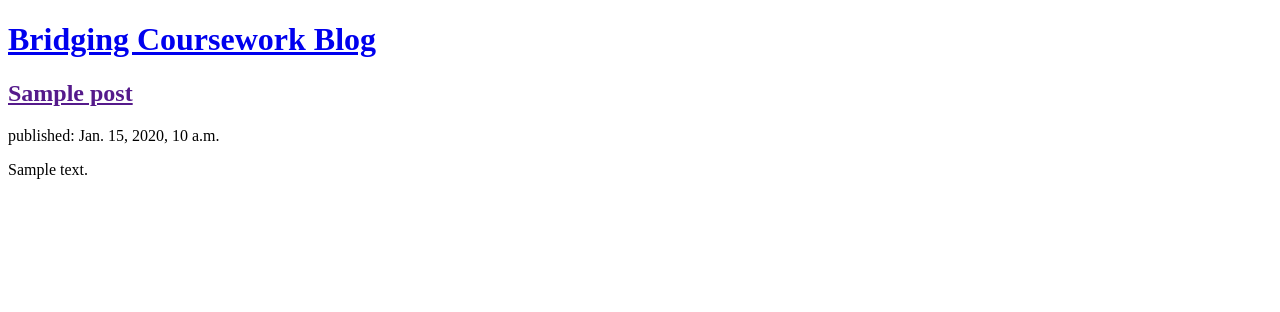
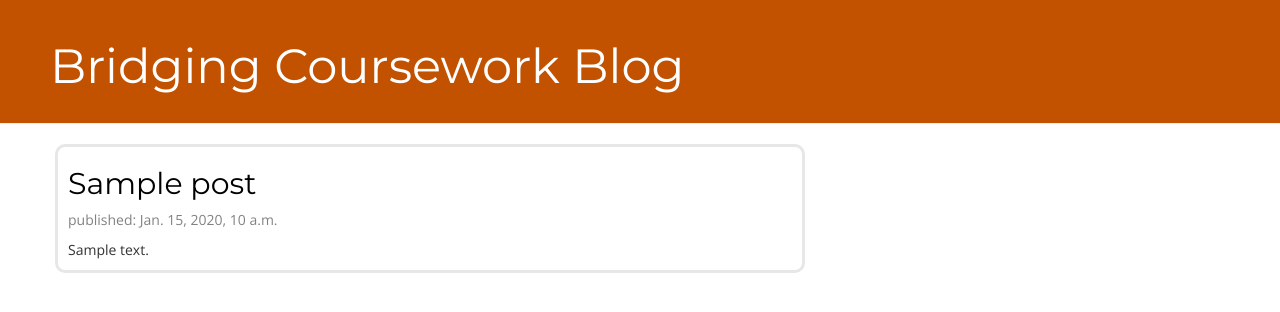
Before and after one commit to mxs1285/BlogBridgingCoursework, a Django app: page / in a window 1280 px wide. Shown: the top 312 px of the page. Run offline with Django 3.2, Linux system fonts and the light colour scheme; tables that the repository leaves empty hold one stand-in row (values such as "Sample post"); some libraries are stand-ins or nearby versions.

Commit message:
Added view and template for detailed blog post as well as CSS for the site.

```diff
--- /dev/null
+++ b/blog/static/css/blog.css
@@ -0,0 +1,55 @@
+.page-header {
+    background-color: #C25100;
+    margin-top: 0;
+    padding: 20px 20px 20px 40px;
+}
+
+.page-header h1, .page-header h1 a, .page-header h1 a:visited, .page-header h1 a:active {
+    color: #ffffff;
+    font-size: 36pt;
+    text-decoration: none;
+}
+
+.content {
+    margin-left: 40px;
+}
+
+h1, h2, h3, h4 {
+    margin-left: 10px;
+    font-family: 'Montserrat', sans-serif;
+}
+
+p {
+    margin-left: 10px;
+    font-family: 'Open Sans', sans-serif;
+}
+
+.date {
+    color: #828282;
+}
+
+.save {
+    float: right;
+}
+
+.post-form textarea, .post-form input {
+    width: 100%;
+}
+
+.top-menu, .top-menu:hover, .top-menu:visited {
+    color: #ffffff;
+    float: right;
+    font-size: 26pt;
+    margin-right: 20px;
+}
+
+.post {
+    border: 3px solid #e7e7e7;
+    border-radius: 10px;
+
+    margin-bottom: 10px;
+}
+
+.post h2 a, .post h2 a:visited {
+    color: #000000;
+}
--- /dev/null
+++ b/blog/templates/blog/base.html
@@ -0,0 +1,27 @@
+{% load static %}
+<!DOCTYPE html>
+<html lang="en">
+    <head>
+        <link rel="stylesheet" href="//maxcdn.bootstrapcdn.com/bootstrap/3.2.0/css/bootstrap.min.css">
+        <link rel="stylesheet" href="//maxcdn.bootstrapcdn.com/bootstrap/3.2.0/css/bootstrap-theme.min.css">
+        <link href="https://fonts.googleapis.com/css2?family=Montserrat&family=Open+Sans&display=swap" rel="stylesheet">
+
+        <link rel="stylesheet" href="{% static 'css/blog.css' %}">
+        <meta charset="UTF-8">
+
+        <title>Bridging Coursework Blog</title>
+    </head>
+    <body>
+        <div class="page-header">
+            <h1><a href="/">Bridging Coursework Blog</a></h1>
+        </div>
+        <div class="content container">
+            <div class="row">
+                <div class="col-md-8">
+                {% block content %}
+                {% endblock %}
+                </div>
+            </div>
+        </div>
+    </body>
+</html>
--- a/blog/templates/blog/post_list.html
+++ b/blog/templates/blog/post_list.html
@@ -1,20 +1,13 @@
-<!DOCTYPE html>
-<html lang="en">
-<head>
-    <meta charset="UTF-8">
-    <title>Bridging Coursework Blog</title>
-</head>
-<body>
-    <div>
-        <h1><a href="/">Bridging Coursework Blog</a></h1>
-    </div>
+{% extends 'blog/base.html' %}
 
+{% block content %}
     {% for post in posts %}
-        <div>
-            <h2><a href="">{{ post.title }}</a></h2>
-            <p>published: {{ post.published_date }}</p>
+        <div class="post">
+            <h2><a href="{% url 'post_detail' pk=post.pk %}">{{ post.title }}</a></h2>
+            <div class="date">
+                <p>published: {{ post.published_date }}</p>
+            </div>
             <p>{{ post.text|linebreaksbr }}</p>
         </div>
     {% endfor %}
-</body>
-</html>
+{% endblock %}
--- a/blog/urls.py
+++ b/blog/urls.py
@@ -3,4 +3,5 @@ from . import views
 
 urlpatterns = [
     path('', views.post_list, name='post_list'),
+    path('post/<int:pk>/', views.post_detail, name='post_detail'),
 ]
--- a/blog/views.py
+++ b/blog/views.py
@@ -1,4 +1,4 @@
-from django.shortcuts import render
+from django.shortcuts import render, get_object_or_404
 from django.utils import timezone
 from .models import Post
 
@@ -6,3 +6,7 @@ from .models import Post
 def post_list(request):
     posts = Post.objects.filter(published_date__lte=timezone.now()).order_by('published_date')
     return render(request, 'blog/post_list.html', {'posts': posts})
+
+def post_detail(request, pk):
+    post = get_object_or_404(Post, pk=pk)
+    return render(request, 'blog/post_detail.html', {'post': post})
```
Also changed, not shown: blog/templates/blog/post_detail.html (added, +13 -0 lines), blog/models.py (line endings or trailing spaces).
